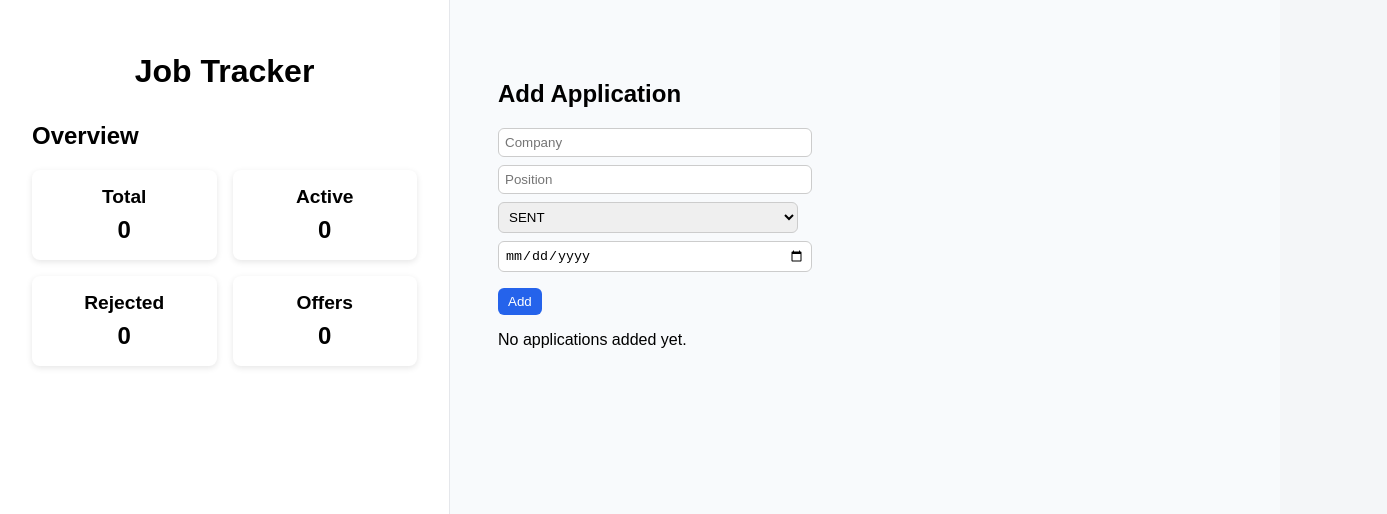
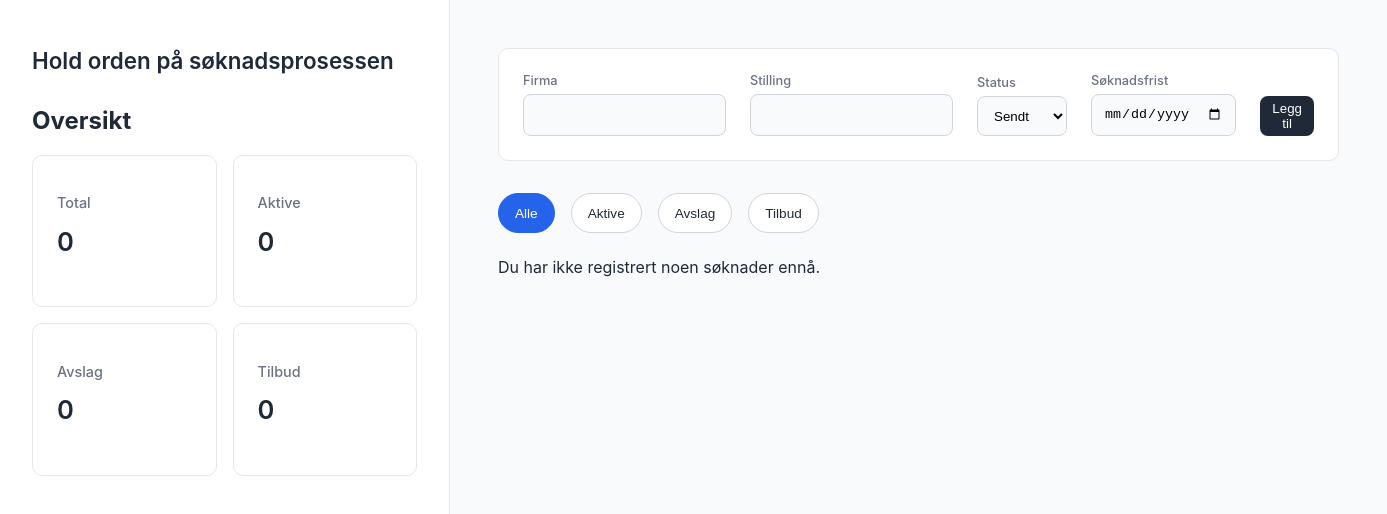
Before and after one commit to ali2011111/job_tracker_application, a React (Vite) app: page / in a window 1280 px wide. Shown: the top 514 px of the page, 1387 px wide, since content can reach past the window. Built offline with nearby package versions, Linux system fonts and the light colour scheme.

Commit message:
Siste endringer med CSS, og etc

```diff
--- a/src/App.jsx
+++ b/src/App.jsx
@@ -2,6 +2,7 @@ import { useState, useEffect } from "react"
 import Dashboard from "./components/Dashboard"
 import ApplicationForm from "./components/ApplicationForm"
 import ApplicationList from "./components/ApplicationList"
+import { STATUS } from "./constants/status"
 
 function App() {
 
@@ -10,28 +11,72 @@ function App() {
     return saved ? JSON.parse(saved) : []
   })
 
+  const [filter, setFilter] = useState("ALL")
+
   useEffect(() => {
     localStorage.setItem("applications", JSON.stringify(applications))
   }, [applications])
+
+  const filteredApplications = applications
+    .filter(app => {
+      if (filter === "ALL") return true
+      if (filter === "ACTIVE")
+        return [STATUS.SENT, STATUS.INTERVIEW].includes(app.status)
+      if (filter === "REJECTED")
+        return app.status === STATUS.REJECTED
+      if (filter === "OFFERS")
+        return app.status === STATUS.OFFER
+      return true
+    })
+    .sort((a, b) => b.id - a.id)
 
   return (
     <div className="app-layout">
 
       <div className="sidebar">
-      <h1>Job Tracker</h1>
+        <h1>Hold orden på søknadsprosessen</h1>
         <Dashboard applications={applications} />
       </div>
 
       <div className="main-content">
+
         <ApplicationForm
           applications={applications}
           setApplications={setApplications}
         />
 
+        <div className="filter-bar">
+          <button
+            className={filter === "ALL" ? "active-filter" : ""}
+            onClick={() => setFilter("ALL")}
+          >
+            Alle
+          </button>
+          <button
+            className={filter === "ACTIVE" ? "active-filter" : ""}
+            onClick={() => setFilter("ACTIVE")}
+          >
+            Aktive
+          </button>
+          <button
+            className={filter === "REJECTED" ? "active-filter" : ""}
+            onClick={() => setFilter("REJECTED")}
+          >
+            Avslag
+          </button>
+          <button
+            className={filter === "OFFERS" ? "active-filter" : ""}
+            onClick={() => setFilter("OFFERS")}
+          >
+            Tilbud
+          </button>
+        </div>
+
         <ApplicationList
-        applications={applications}
+          applications={filteredApplications}
           setApplications={setApplications}
         />
+
       </div>
 
     </div>
--- a/src/components/ApplicationForm.jsx
+++ b/src/components/ApplicationForm.jsx
@@ -1,11 +1,8 @@
 import { useState } from 'react'
-import { STATUS } from '../constants/status'
+import { STATUS, STATUS_LABELS } from '../constants/status'
 
 function ApplicationForm({ applications, setApplications }) {
 
-    // Tilstanden for hvert av feltene i søknadsskjemaet. Disse tilstandene brukes for å holde styr
-    // på verdiene som brukeren skriver inn i skjemaet, og for å oppdatere disse verdiene når
-    // brukeren gjør endringer.
   const [company, setCompany] = useState('')
   const [position, setPosition] = useState('')
   const [status, setStatus] = useState(STATUS.SENT)
@@ -15,7 +12,7 @@ function ApplicationForm({ applications, setApplications }) {
     e.preventDefault()
 
     if (!company || !position) {
-            alert('Please fill in all required fields')
+      alert('Vennligst fyll inn firma og stilling')
       return
     }
 
@@ -29,7 +26,6 @@ function ApplicationForm({ applications, setApplications }) {
 
     setApplications([...applications, newApplication])
 
-        // Reset form fields after submission
     setCompany('')
     setPosition('')
     setStatus(STATUS.SENT)
@@ -37,41 +33,42 @@ function ApplicationForm({ applications, setApplications }) {
   }
 
   return (
-    <form onSubmit={handleSubmit} style={{ marginTop: "2rem" }}>
-      <h2>Add Application</h2>
+    <form onSubmit={handleSubmit} className="app-form">
 
-      <div>
+      <div className="form-group">
+        <label>Firma</label>
         <input
           type="text"
-          placeholder="Company"
           value={company}
           onChange={(e) => setCompany(e.target.value)}
         />
       </div>
 
-      <div>
+      <div className="form-group">
+        <label>Stilling</label>
         <input
           type="text"
-          placeholder="Position"
           value={position}
           onChange={(e) => setPosition(e.target.value)}
         />
       </div>
 
-      <div>
+      <div className="form-group">
+        <label>Status</label>
         <select
           value={status}
           onChange={(e) => setStatus(e.target.value)}
         >
-          {Object.values(STATUS).map((statusOption) => (
-            <option key={statusOption} value={statusOption}>
-              {statusOption}
+          {Object.values(STATUS).map((statusKey) => (
+            <option key={statusKey} value={statusKey}>
+              {STATUS_LABELS[statusKey]}
             </option>
           ))}
         </select>
       </div>
 
-      <div>
+      <div className="form-group">
+        <label>Søknadsfrist</label>
         <input
           type="date"
           value={deadline}
@@ -79,7 +76,10 @@ function ApplicationForm({ applications, setApplications }) {
         />
       </div>
 
-      <button type="submit">Add</button>
+      <div className="form-group">
+        <button type="submit">Legg til</button>
+      </div>
+
     </form>
   )
 }
--- a/src/components/ApplicationList.jsx
+++ b/src/components/ApplicationList.jsx
@@ -1,4 +1,4 @@
-import { STATUS } from '../constants/status'
+import { STATUS, STATUS_LABELS } from "../constants/status"
 
 function ApplicationList({ applications, setApplications }) {
 
@@ -15,45 +15,54 @@ function ApplicationList({ applications, setApplications }) {
   }
 
   if (applications.length === 0) {
-    return <p>No applications added yet.</p>
+    return <p>Du har ikke registrert noen søknader ennå.</p>
   }
-
-  // Denne komponenten viser en liste over alle jobbsøknadene som brukeren har lagt til.
-    // Den tar inn "applications" som en prop, som er en array av jobbsøknader, og "setApplications"
-    // for å kunne oppdatere denne listen hvis det trengs (for eksempel hvis brukeren vil slette en søknad eller
-    // endre statusen på en søknad).
 
   return (
     <div style={{ marginTop: "2rem" }}>
-      <h2>Applications</h2>
+      <h2>Søknader</h2>
 
-      {applications.map((app) => (
-        <div
-          key={app.id}
-          className="card"
-        >
+      {applications.map((app) => {
+
+        const isExpired =
+          app.deadline && new Date(app.deadline) < new Date()
+
+        return (
+          <div key={app.id} className="card">
+
             <h3>{app.company}</h3>
-          <p>Position: {app.position}</p>
+            <p>Stilling: {app.position}</p>
 
             <div>
-            <label>Status: </label>
-            <div>
-                <span className={`status status-${app.status}`}>
-                    {app.status}
-                </span>
-            </div>
+              <label>Status:</label>
+              <select
+                value={app.status}
+                onChange={(e) =>
+                  handleStatusChange(app.id, e.target.value)
+                }
+              >
+                {Object.values(STATUS).map(statusKey => (
+                  <option key={statusKey} value={statusKey}>
+                    {STATUS_LABELS[statusKey]}
+                  </option>
+                ))}
+              </select>
             </div>
 
-          <p>Deadline: {app.deadline || "No deadline"}</p>
+            <p className={isExpired ? "deadline expired" : ""}>
+              Søknadsfrist: {app.deadline || "Ikke satt"}
+            </p>
 
             <button
               style={{ marginTop: "0.5rem" }}
               onClick={() => handleDelete(app.id)}
             >
-            Delete
+              Slett
             </button>
+
           </div>
-      ))}
+        )
+      })}
     </div>
   )
 }
--- a/src/components/Dashboard.jsx
+++ b/src/components/Dashboard.jsx
@@ -14,36 +14,33 @@ function Dashboard({ applications }) {
 
   const active = applications.filter(app =>
     app.status === STATUS.SENT ||
-    app.status === STATUS.INTERVIEW ||
-    app.status === STATUS.UNDER_REVIEW
+    app.status === STATUS.INTERVIEW
   ).length
 
   return (
     <div>
-      <h2>Overview</h2>
+      <h2>Oversikt</h2>
 
       <div className="dashboard-grid">
-
         <div className="stat-card">
           <h3>Total</h3>
           <p>{total}</p>
         </div>
 
         <div className="stat-card">
-          <h3>Active</h3>
+          <h3>Aktive</h3>
           <p>{active}</p>
         </div>
 
         <div className="stat-card">
-          <h3>Rejected</h3>
+          <h3>Avslag</h3>
           <p>{rejected}</p>
         </div>
 
         <div className="stat-card">
-          <h3>Offers</h3>
+          <h3>Tilbud</h3>
           <p>{offer}</p>
         </div>
-
       </div>
     </div>
   )
--- a/src/constants/status.js
+++ b/src/constants/status.js
@@ -3,10 +3,15 @@
 // Disse statusene brukes for å spore fremdriften til en jobbsøknad og gi brukeren informasjon om hvor de står i søknadsprosessen.
 
 export const STATUS = {
-    SENT : 'SENT',
-    REJECTED : 'REJECTED',
-    OFFER : 'OFFER',
-    GHOSTED : 'GHOSTED',
-    INTERVIEW : 'INTERVIEW',
-    UNDER_REVIEW : 'UNDER_REVIEW',
+  SENT: "SENT",
+  INTERVIEW: "INTERVIEW",
+  REJECTED: "REJECTED",
+  OFFER: "OFFER"
 }
+
+export const STATUS_LABELS = {
+  SENT: "Sendt",
+  INTERVIEW: "Intervju",
+  REJECTED: "Avslag",
+  OFFER: "Tilbud"
+}
--- a/src/styles.css
+++ b/src/styles.css
@@ -1,33 +1,87 @@
+/* ===============================
+   BASE
+================================= */
+
 body {
-  font-family: Arial, sans-serif;
-  background-color: #f4f6f8;
+  font-family: 'Inter', -apple-system, BlinkMacSystemFont, sans-serif;
   margin: 0;
+  background-color: #f3f4f6;
+  color: #1f2937;
 }
 
-.container {
-  max-width: 800px;
-  margin: auto;
+/* ===============================
+   LAYOUT
+================================= */
+
+.app-layout {
+  display: grid;
+  grid-template-columns: 450px 1fr;
+  min-height: 100vh;
+}
+
+.sidebar {
+  background-color: #ffffff;
+  border-right: 1px solid #e5e7eb;
   padding: 2rem;
 }
 
-.card {
-  background: white;
-  padding: 1rem;
-  margin-bottom: 1rem;
-  border-radius: 8px;
-  box-shadow: 0 2px 6px rgba(0,0,0,0.1);
+.main-content {
+  padding: 3rem;
+  background-color: #f8fafc;
 }
 
-button {
-  padding: 6px 10px;
-  border: none;
-  border-radius: 6px;
-  cursor: pointer;
+/* ===============================
+   TYPOGRAPHY
+================================= */
+
+h1 {
+  font-size: 1.4rem;
+  font-weight: 600;
+  margin-bottom: 2rem;
 }
 
-button:hover {
-  opacity: 0.8;
+h2 {
+  margin-top: 2rem;
 }
+
+/* ===============================
+   CARDS
+================================= */
+
+.card,
+.stat-card,
+.app-form {
+  background: #ffffff;
+  border: 1px solid #e5e7eb;
+  border-radius: 10px;
+  padding: 1.5rem;
+}
+
+.card h3 {
+  font-weight: 600;
+  margin-bottom: 0.5rem;
+}
+
+.card p {
+  font-size: 0.9rem;
+  color: #4b5563;
+}
+
+.stat-card h3 {
+  font-size: 0.9rem;
+  font-weight: 500;
+  color: #6b7280;
+}
+
+.stat-card p {
+  font-size: 1.6rem;
+  font-weight: 600;
+  margin-top: 0.4rem;
+}
+
+/* ===============================
+   DASHBOARD GRID
+================================= */
 
 .dashboard-grid {
   display: grid;
@@ -36,82 +90,120 @@ button:hover {
   max-width: 500px;
 }
 
-.stat-card {
-  background: white;
-  padding: 1rem;
-  border-radius: 8px;
-  text-align: center;
-  box-shadow: 0 2px 6px rgba(0,0,0,0.1);
+/* ===============================
+   FORM
+================================= */
+
+.app-form {
+  display: flex;
+  gap: 1.5rem;
+  align-items: flex-end;
+  margin-bottom: 2rem;
 }
 
-.stat-card h3 {
-  margin: 0;
-  font-size: 1.2rem;
+.form-group {
+  display: flex;
+  flex-direction: column;
+  gap: 6px;
 }
 
-.stat-card p {
-  font-size: 1.5rem;
-  font-weight: bold;
-  margin: 0.5rem 0 0;
+.form-group label {
+  font-size: 0.8rem;
+  font-weight: 500;
+  color: #6b7280;
 }
+
+.form-group input,
+.form-group select,
+.form-group button {
+  height: 40px;
+  padding: 0 12px;
+  border-radius: 8px;
+}
+
+.app-form input,
+.app-form select {
+  border: 1px solid #d1d5db;
+  background: #f9fafb;
+}
+
+/* ===============================
+   BUTTONS
+================================= */
+
+button {
+  height: 40px;
+  padding: 0 16px;
+  border-radius: 8px;
+  border: none;
+  cursor: pointer;
+  background: #1f2937;
+  color: white;
+  transition: all 0.2s ease;
+}
+
+button:hover {
+  background: #111827;
+}
+
+/* ===============================
+   FILTER BAR
+================================= */
+
+.filter-bar {
+  display: flex;
+  gap: 1rem;
+  margin: 1rem 0 1.5rem 0;
+}
+
+.filter-bar button {
+  background: #ffffff;
+  color: #1f2937;
+  border: 1px solid #d1d5db;
+  border-radius: 20px;
+  font-size: 0.85rem;
+}
+
+.filter-bar button:hover {
+  background: #2563eb;
+  color: white;
+  border-color: #2563eb;
+}
+
+.filter-bar .active-filter {
+  background: #2563eb;
+  color: white;
+  border-color: #2563eb;
+}
+
+/* ===============================
+   STATUS BADGES
+================================= */
 
 .status {
   padding: 4px 8px;
   border-radius: 6px;
   font-size: 0.85rem;
-  font-weight: bold;
+  font-weight: 600;
   display: inline-block;
 }
 
-.status-Sent { background: #dbeafe; color: #1e40af; }
-.status-Rejected { background: #fee2e2; color: #991b1b; }
-.status-Offer { background: #dcfce7; color: #166534; }
-.status-Ghosted { background: #f3f4f6; color: #374151; }
-.status-Interview { background: #ede9fe; color: #5b21b6; }
-.status-Under\ Review { background: #fef9c3; color: #854d0e; }
-
-h1 {
-  text-align: center;
-  margin-bottom: 2rem;
+.status-SENT {
+  background: #dbeafe;
+  color: #1e40af;
 }
 
-h2 {
-  margin-top: 2rem;
+.status-REJECTED {
+  background: #fee2e2;
+  color: #991b1b;
 }
 
-
-input, select {
-  padding: 6px;
-  margin-bottom: 0.5rem;
-  border-radius: 6px;
-  border: 1px solid #ccc;
-  width: 100%;
-  max-width: 300px;
+.status-OFFER {
+  background: #dcfce7;
+  color: #166534;
 }
 
-button {
-  background: #2563eb;
-  color: white;
-  margin-top: 0.5rem;
+.deadline.expired {
+  color: #dc2626;
+  font-weight: 600;
 }
-
-button:hover {
-  background: #1d4ed8;
-}
-
-.app-layout {
-  display: grid;
-  grid-template-columns: 450px 1fr;
-  min-height: 100vh;
-}
-
-.sidebar {
-  background-color: white;
-  padding: 2rem;
-  border-right: 1px solid #e5e7eb;
-}
-
-.main-content {
-  padding: 3rem;
-  background-color: #f8fafc;
-}
```
Also changed, not shown: src/components/ApplicationCard.jsx (+15 -1 lines), src/main.jsx (line endings or trailing spaces). Lines whose indentation alone changed are shown as unchanged.
